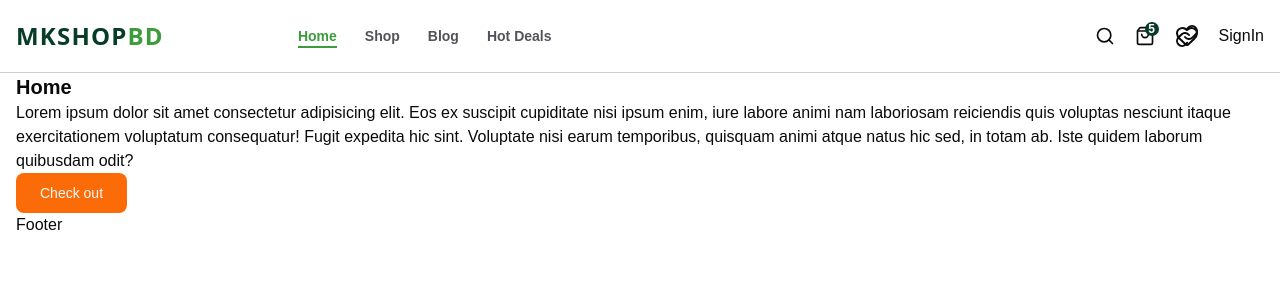
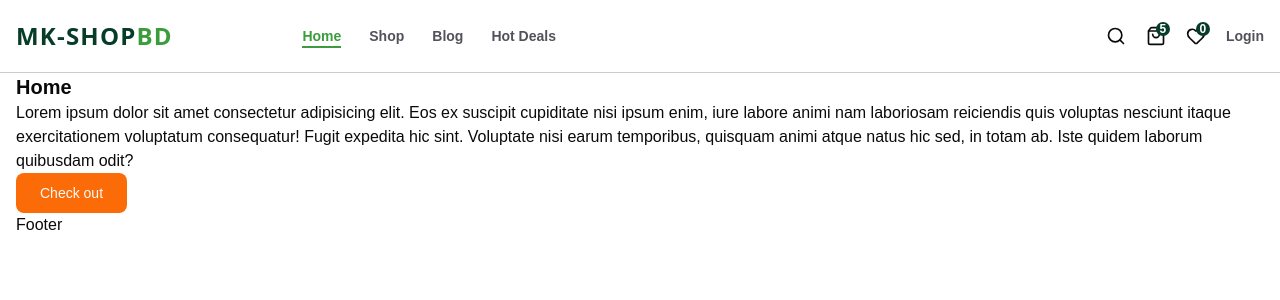
Before and after one commit to mkError420/e-Commerce-by-MK, a Next.js app: page / in a window 1280 px wide. Shown: the top 300 px of the page. Built offline with nearby package versions, Linux system fonts and the light colour scheme.

Commit message:
new adding

```diff
--- a/components/FavoriteButton.tsx
+++ b/components/FavoriteButton.tsx
@@ -1,14 +1,15 @@
-import { Heart, Link } from 'lucide-react'
+import { Heart } from 'lucide-react'
+import Link from 'next/link'
 import React from 'react'
 
 const FavoriteButton = () => {
-  return (
-  <Link href={"/cart"} className='group relative '>
-      <Heart
-       className='w-5 h-5 hover:text-shop_light_green hoverEffect '/>
-       <span className='absolute -top-1 -right-1 bg-shop_dark_green text-white h-3.5 w-3.5 rounded-full text-xs font-semibold flex items-center justify-center '>5</span>
+  return  <Link href={"/cart"} className='group relative '>
+      <Heart className='w-5 h-5 hover:text-shop_light_green hoverEffect '/>
+      <span className='absolute -top-1 -right-1 bg-shop_dark_green text-white h-3.5 w-3.5 rounded-full text-xs font-semibold flex items-center justify-center'>
+      0
+      </span>
     </Link>
-  )
+
 }
 
-export default FavoriteButton
+export default FavoriteButton;
--- a/components/Logo.tsx
+++ b/components/Logo.tsx
@@ -5,7 +5,7 @@ import React from 'react'
 const Logo = ({className}:{className?:string}) => {
   return <Link href={"/"}>
     <h2 className={cn("text-2xl text-shop_dark_green font-black tracking-wider uppercase hover:text-shop_light_green hoverEffect group font-sans",className)}>
-      MKSHOP<span className='text-shop_light_green group-hover:text-shop_dark_green hoverEffect'>BD</span>
+      MK-SHOP<span className='text-shop_light_green group-hover:text-shop_dark_green hoverEffect'>BD</span>
     </h2>
   </Link>
 }
--- a/components/SignIn.tsx
+++ b/components/SignIn.tsx
@@ -1,11 +1,9 @@
 import React from 'react'
 
 const SignIn = () => {
-  return (
-    <div>
-      SignIn
-    </div>
-  )
+  return <button className='text-sm font-semibold hover:text-darkColor text-lightColor hover:cursor-pointer hoverEffect'>
+    Login
+  </button>
 }
 
 export default SignIn
```
